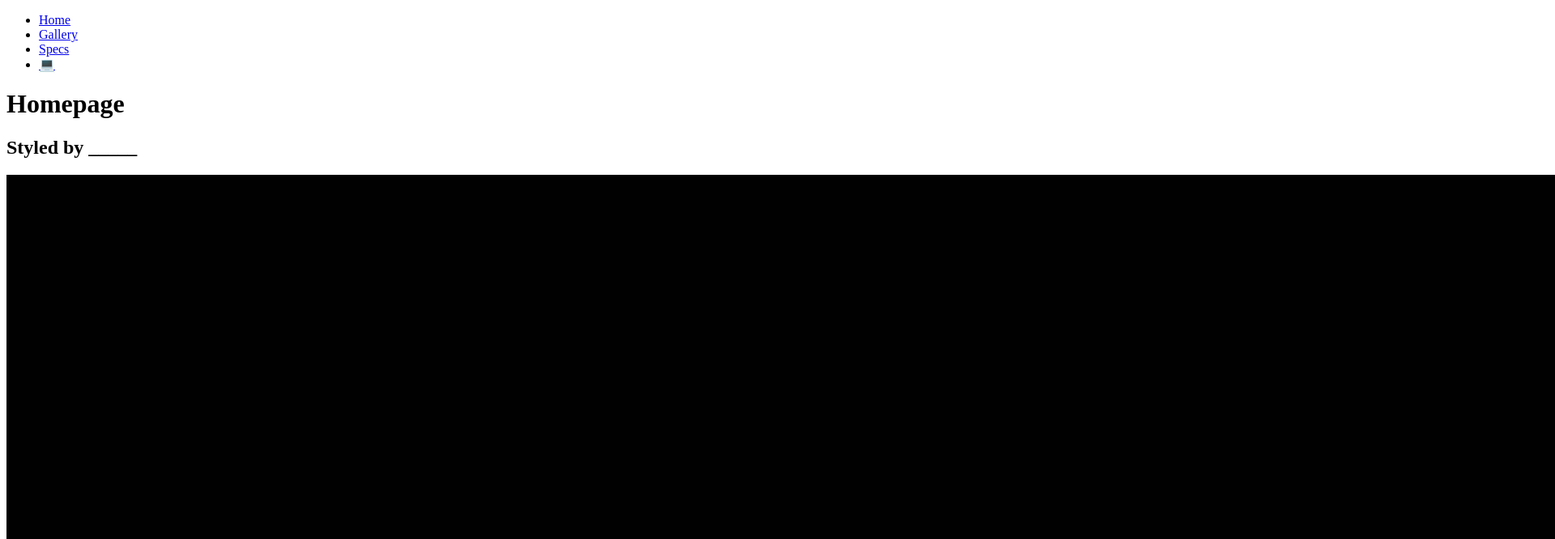
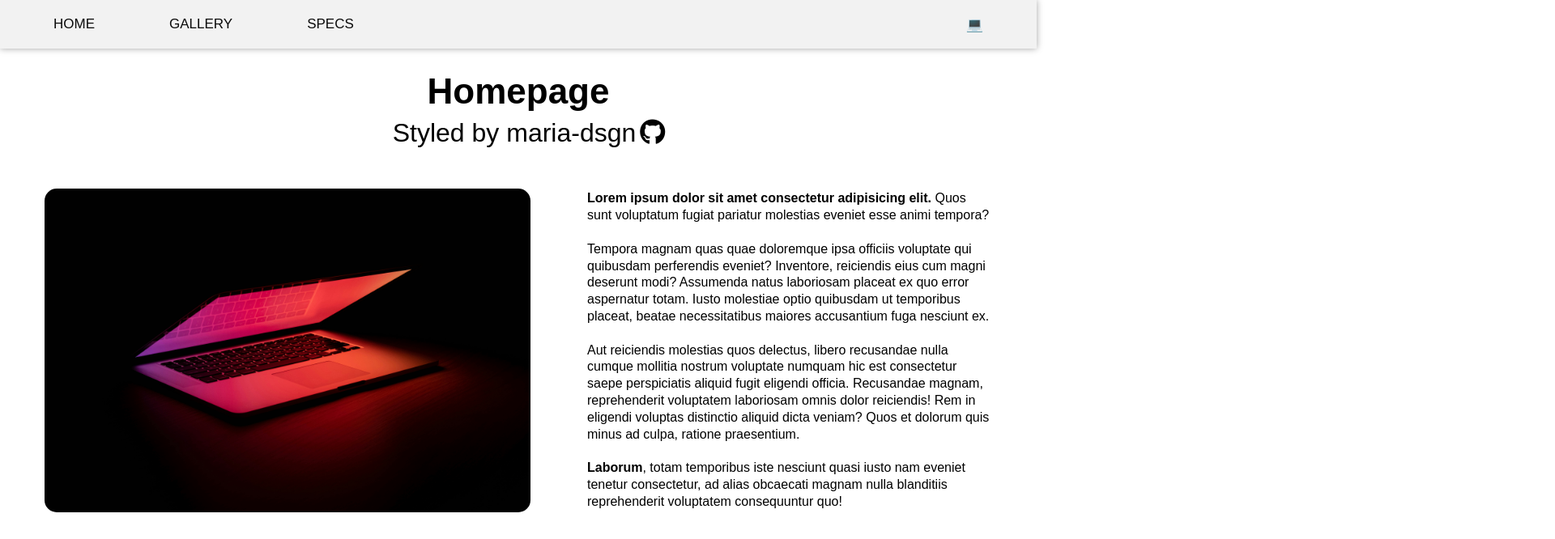
Before and after one commit to maria-dsgn/css-finals, a plain HTML site: page index.html in a window 1280 px wide. Shown: the top 666 px of the page at 81% size, 1920 px wide, since content can reach past the window. Drawn offline with Linux system fonts and the light colour scheme.

Commit message:
style homepage

```diff
--- a/index.html
+++ b/index.html
@@ -3,6 +3,11 @@
   <head>
     <meta charset="UTF-8" />
     <meta name="viewport" content="width=device-width, initial-scale=1.0" />
+    <link rel="stylesheet" href="/style.css" />
+    <link
+      rel="stylesheet"
+      href="https://cdnjs.cloudflare.com/ajax/libs/font-awesome/6.2.0/css/all.min.css"
+    />
     <title>CSS Final Exercise 🚀</title>
   </head>
   <body>
@@ -16,29 +21,42 @@
         </ul>
       </nav>
       <h1>Homepage</h1>
-      <h2>Styled by _____</h2>
+      <h2>
+        Styled by maria-dsgn<i
+          style="width: 10px; height: 10px; padding-left: 5px"
+          class="fa-brands fa-github"
+        ></i>
+      </h2>
     </header>
     <main>
-      <img src="images/laptop.jpg" alt="image of a laptop" />
-      <p>
-        Lorem ipsum dolor sit amet consectetur adipisicing elit. Quos sunt
-        voluptatum fugiat pariatur molestias eveniet esse animi tempora? Tempora
-        magnam quas quae doloremque ipsa officiis voluptate qui quibusdam
-        perferendis eveniet? Inventore, reiciendis eius cum magni deserunt modi?
-        Assumenda natus laboriosam placeat ex quo error aspernatur totam. Iusto
-        molestiae optio quibusdam ut temporibus placeat, beatae necessitatibus
-        maiores accusantium fuga nesciunt ex. Aut reiciendis molestias quos
-        delectus, libero recusandae nulla cumque mollitia nostrum voluptate
-        numquam hic est consectetur saepe perspiciatis aliquid fugit eligendi
-        officia. Recusandae magnam, reprehenderit voluptatem laboriosam omnis
-        dolor reiciendis! Totam ipsum nam illo modi tempora, impedit quia quidem
-        assumenda labore itaque quae accusamus aliquam quis molestias vitae
-        sapiente laudantium temporibus quasi? Rem in eligendi voluptas
-        distinctio aliquid dicta veniam? Quos et dolorum quis minus ad culpa,
-        ratione praesentium. Laborum, totam temporibus iste nesciunt quasi iusto
-        nam eveniet tenetur consectetur, ad alias obcaecati magnam nulla
-        blanditiis reprehenderit voluptatem consequuntur quo!
-      </p>
+      <section class="content-layout">
+        <img src="images/laptop.jpg" alt="image of a laptop" />
+        <p>
+          <strong
+            >Lorem ipsum dolor sit amet consectetur adipisicing elit.</strong
+          >
+          Quos sunt voluptatum fugiat pariatur molestias eveniet esse animi
+          tempora?
+
+          <br /><br />Tempora magnam quas quae doloremque ipsa officiis
+          voluptate qui quibusdam perferendis eveniet? Inventore, reiciendis
+          eius cum magni deserunt modi? Assumenda natus laboriosam placeat ex
+          quo error aspernatur totam. Iusto molestiae optio quibusdam ut
+          temporibus placeat, beatae necessitatibus maiores accusantium fuga
+          nesciunt ex.
+
+          <br /><br />Aut reiciendis molestias quos delectus, libero recusandae
+          nulla cumque mollitia nostrum voluptate numquam hic est consectetur
+          saepe perspiciatis aliquid fugit eligendi officia. Recusandae magnam,
+          reprehenderit voluptatem laboriosam omnis dolor reiciendis! Rem in
+          eligendi voluptas distinctio aliquid dicta veniam? Quos et dolorum
+          quis minus ad culpa, ratione praesentium.
+
+          <br /><br /><strong>Laborum</strong>, totam temporibus iste nesciunt
+          quasi iusto nam eveniet tenetur consectetur, ad alias obcaecati magnam
+          nulla blanditiis reprehenderit voluptatem consequuntur quo!
+        </p>
+      </section>
     </main>
     <footer>
       <ul>
--- /dev/null
+++ b/style.css
@@ -0,0 +1,125 @@
+* {
+  margin: 0;
+  /* padding: 0; */
+  box-sizing: border-box;
+  padding: 0;
+}
+
+body {
+  font-family: "Google Sans", sans-serif;
+  /* size of a nav bar */
+  margin-top: 60px;
+}
+
+nav {
+  background-color: rgb(242, 242, 242);
+  box-shadow: 0px 0px 8px 0px rgba(0, 0, 0, 0.36);
+  height: 60px;
+
+  /* define the hierarchy of overlays */
+  z-index: 5;
+  width: 100%;
+  /* overflow: hidden; */
+
+  position: fixed;
+  top: 0;
+  align-content: center;
+}
+
+nav ul {
+  /* display: flex; */
+  justify-content: center;
+  align-items: center;
+  /* Remove bullets */
+  list-style-type: none;
+}
+
+nav a {
+  padding: 0px 5px;
+  margin-left: 40px;
+  float: left;
+  color: #0b0b0b;
+  text-align: center;
+  padding: 14px 26px;
+  text-decoration: none;
+  font-size: 17px;
+  text-transform: uppercase;
+  /* text-transform: capitalize; */
+  /* text-transform: lowercase; */
+}
+
+nav a:hover {
+  color: rgb(68, 35, 201);
+}
+
+nav li:last-child {
+  float: right;
+  font-size: 69px; /*why did u stop working??*/
+  /* border: 1px solid black; */
+  margin-right: 40px;
+  margin-left: 0px; /*not working either??*/
+}
+
+footer {
+  background-color: rgb(242, 242, 242);
+  box-shadow: 0px 0px 8px 0px rgba(0, 0, 0, 0.36);
+  height: 60px;
+  width: 100%;
+  /* overflow: hidden; */
+  text-align: center;
+  align-content: center;
+
+  position: fixed;
+  left: 0;
+  bottom: 0;
+}
+
+h1 {
+  font-size: 44px;
+  text-align: center;
+  padding: 28px 0px 8px 0px;
+}
+h2 {
+  font-weight: lighter;
+  font-size: 32px;
+  text-align: center;
+}
+
+img {
+  /* margin-top: 0px;
+  margin-left: 0px; */
+  width: 600px;
+  max-width: 50%;
+  height: auto;
+  border-radius: 15px;
+}
+
+.content-layout {
+  display: flex;
+  gap: 70px;
+  justify-content: center;
+  align-items: center;
+  padding-top: 50px;
+  padding-bottom: 30px;
+  padding-left: 20px;
+  padding-right: 20px;
+}
+.img-container {
+  margin-left: 60px;
+}
+
+.content-layout p {
+  max-width: 500px;
+  line-height: 1.3;
+}
+
+.row {
+  display: flex;
+  flex-wrap: wrap;
+}
+
+.column {
+  flex-grow: 1;
+  width: 33%;
+  height: 100px;
+}
```
Also changed, not shown: gallery.html (+11 -0 lines), 1 other file.
